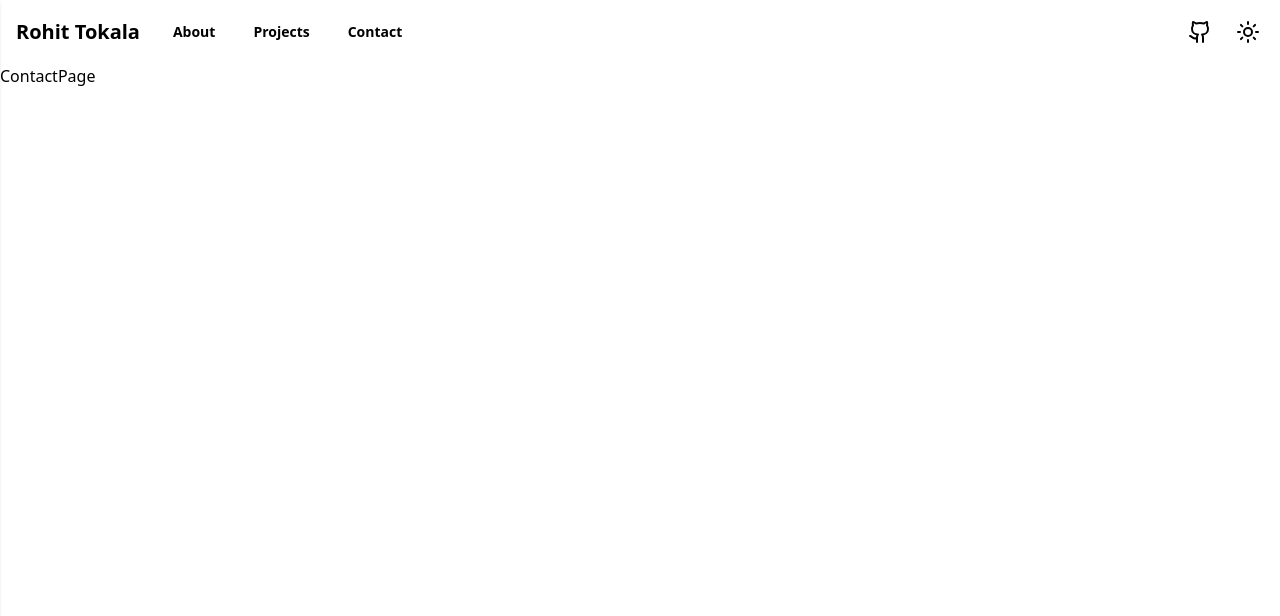
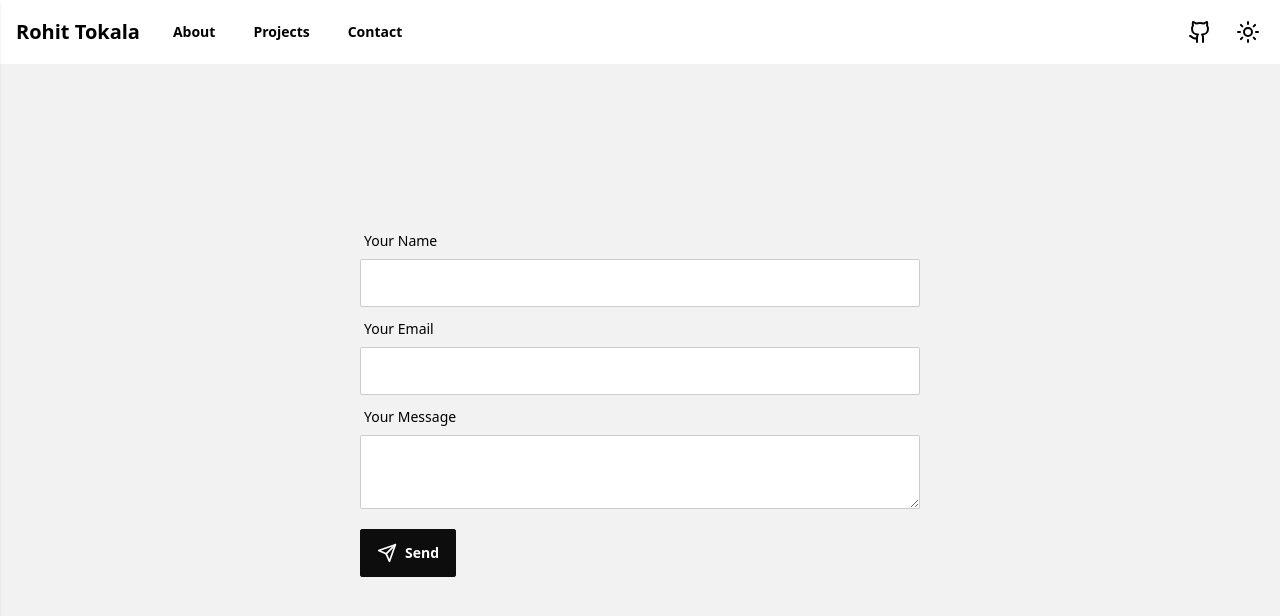
Before and after one commit to rtokala14/personal-portfolio, a Next.js app: page /contact in a window 1280 px wide. Shown: the top 616 px of the page. Built offline with nearby package versions, Linux system fonts and the light colour scheme.

Commit message:
Add the form component and integrate with emailJS

```diff
--- a/package.json
+++ b/package.json
@@ -9,6 +9,8 @@
     "lint": "next lint"
   },
   "dependencies": {
+    "@emailjs/browser": "^3.11.0",
+    "@hookform/resolvers": "^3.1.0",
     "@types/node": "18.15.11",
     "@types/react": "18.0.34",
     "@types/react-dom": "18.0.11",
@@ -22,7 +24,9 @@
     "postcss": "8.4.21",
     "react": "18.2.0",
     "react-dom": "18.2.0",
+    "react-hook-form": "^7.43.9",
     "tailwindcss": "3.3.1",
-    "typescript": "5.0.4"
+    "typescript": "5.0.4",
+    "zod": "^3.21.4"
   }
 }
--- a/src/app/contact/page.tsx
+++ b/src/app/contact/page.tsx
@@ -1,3 +1,5 @@
+import FormBox from "@/components/FormBox";
+
 export const metadata = {
   title: "Contact | Rohit Tokala",
   description: "Rohit Tokala's Contact page",
@@ -16,7 +18,11 @@ export const metadata = {
 };
 
 function ContactPage() {
-  return <div>ContactPage</div>;
+  return (
+    <div className=" h-screen bg-base-200 pb-16 w-full flex items-center justify-center">
+      <FormBox />
+    </div>
+  );
 }
 
 export default ContactPage;
--- a/src/app/page.tsx
+++ b/src/app/page.tsx
@@ -10,7 +10,7 @@ export default function Home() {
           <p className=" text-sm italic">An aspiring full stack developer...</p>
           <p className=" pt-2 break-words text-lg">
             {
-              "Recently Graduated from Purdue with a degree in Computer Engineering, I have been learning about web development for a little over a year and am looking for postitions where I can contribute as well as learn more about the industry."
+              "Recently Graduated from Purdue with a degree in Computer Engineering, I have been learning web development for a little over a year and am looking for a postition where I can contribute to the success of the company."
             }
           </p>
           <Link className="pt-4" href={"/contact"}>
--- /dev/null
+++ b/src/components/FormBox.tsx
@@ -0,0 +1,97 @@
+"use client";
+
+import { useForm, SubmitHandler } from "react-hook-form";
+import { z } from "zod";
+import { zodResolver } from "@hookform/resolvers/zod";
+import { Send } from "lucide-react";
+import { send } from "@emailjs/browser";
+
+const formSchema = z.object({
+  name: z.string().min(1, "Name is required").max(30, "Name is too long"),
+  email: z.string().email("Invalid email address"),
+  message: z
+    .string()
+    .min(1, "Message is required")
+    .max(300, "Message is too long"),
+});
+
+type formSchemaType = z.infer<typeof formSchema>;
+
+function FormBox() {
+  const {
+    register,
+    handleSubmit,
+    formState: { errors, isValid, isSubmitSuccessful },
+    reset,
+  } = useForm<formSchemaType>({
+    resolver: zodResolver(formSchema),
+  });
+
+  const onSubmit: SubmitHandler<formSchemaType> = (data) => {
+    if (isValid) {
+      send(
+        "service_gd446je",
+        "template_2g0b2rj",
+        {
+          senderName: data.name,
+          senderEmail: data.email,
+          contentBody: data.message,
+        },
+        "cf_Suv06HKXB6mJk5"
+      );
+    }
+    reset();
+  };
+  return (
+    <form
+      onSubmit={handleSubmit(onSubmit)}
+      className=" form-control max-w-xl w-full px-2"
+    >
+      <label className="label">
+        <span className="label-text">Your Name</span>
+      </label>
+      <input
+        className="input input-bordered"
+        type="text"
+        {...register("name")}
+      />
+      <p className="text-error mt-1">{errors.name?.message}</p>
+      <label className="label">
+        <span className="label-text">Your Email</span>
+      </label>
+      <input
+        className="input input-bordered"
+        type="email"
+        {...register("email")}
+      />
+      <p className="text-error mt-1">{errors.email?.message}</p>
+      <label className="label">
+        <span className="label-text">Your Message</span>
+      </label>
+      <textarea
+        className="textarea textarea-bordered"
+        {...register("message")}
+      />
+      <p className="text-error mt-1">{errors.message?.message}</p>
+      <button
+        className="btn btn-primary mt-4 justify-start w-fit"
+        type="submit"
+      >
+        <Send className="h-5 w-5" />
+        <span className=" capitalize ml-2">Send</span>
+      </button>
+
+      {isSubmitSuccessful && (
+        <div className=" toast toast-start">
+          <div className=" alert alert-success">
+            <div>
+              <span>Message Sent!</span>
+            </div>
+          </div>
+        </div>
+      )}
+    </form>
+  );
+}
+
+export default FormBox;
```
Also changed, not shown: 1 other file (tests, documents, lock files or other folders).
